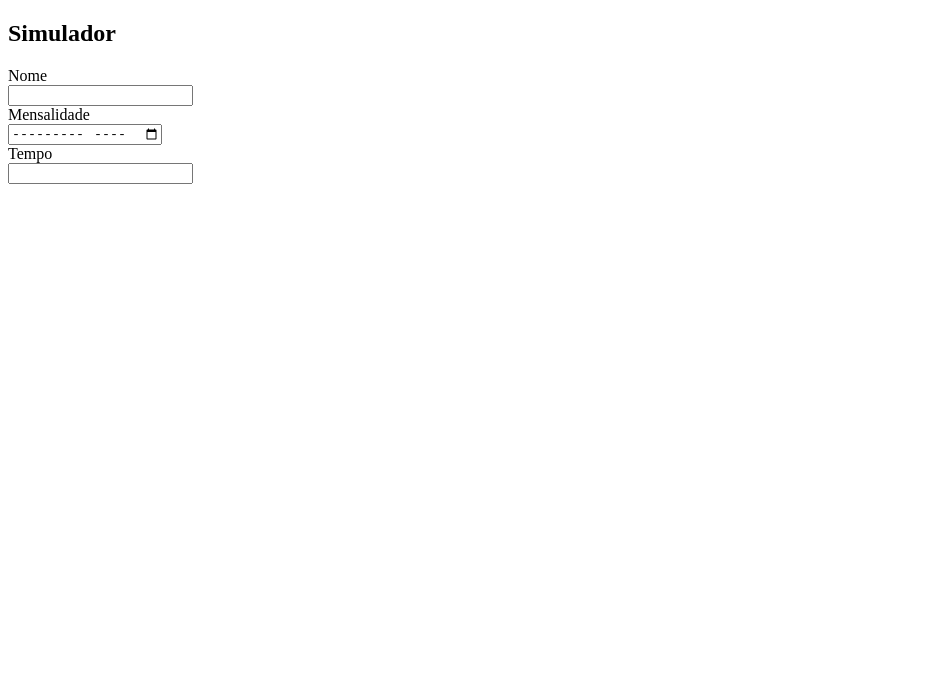
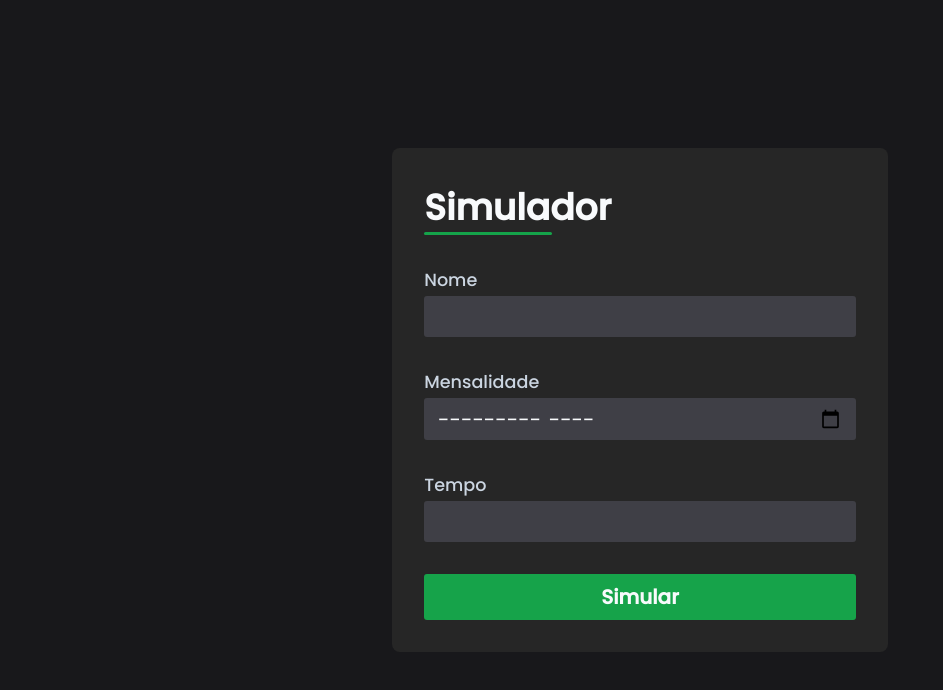
Before and after one commit to miguelmendi/Test-Frontend, a plain HTML site: page ciclic/index.html in a window 1280 px wide. Shown: the whole page, without its empty margins (0-943 px from the left). Drawn offline with Linux system fonts and the light colour scheme.

Commit message:
Terminando a parte do CSS do simulador de juros

```diff
--- a/ciclic/assets/css/style.css
+++ b/ciclic/assets/css/style.css
@@ -0,0 +1,123 @@
+@import url('https://fonts.googleapis.com/css2?family=Poppins:wght@100;200;300;400;500&family=Roboto:wght@400;700&display=swap');
+
+* {
+  font-family: "Poppins", sans-serif;
+  margin: 0;
+  padding: 0;
+  box-sizing: border-box;
+}
+
+body {
+  display: flex;
+  align-items: center;
+  justify-content: center;
+  width: 100%;
+  height: 100vh;
+  background-color: #18181b;
+}
+
+#container {
+  display: flex;
+  align-items: center;
+}
+
+.calculator {
+  display: flex;
+  flex-direction: column;
+  gap: 2rem;
+  padding: 2rem;
+  color: #f8fafc;
+  background-color: #262626;
+  border-radius: 8px;
+}
+
+.form {
+  display: flex;
+  flex-direction: column;
+  gap: 2rem;
+}
+
+.title {
+  font-size: 2.25rem;
+  position: relative;
+}
+
+.title::after {
+  position: absolute;
+  content: "";
+  background-color: #15a34a;
+  width: 8rem;
+  height: 3px;
+  bottom: 0;
+  left: 0;
+  border-radius: 3px;
+}
+
+.input-box label {
+  font-size: 1.1rem;
+  color: #cbd5e1;
+  font-weight: 500;
+}
+
+.input-field {
+  display: flex;
+  align-items: center;
+  justify-content: space-between;
+  background-color: #3f3f46;
+  padding: 0.3rem;
+  border-radius: 3px;
+  margin-top: 3px;
+}
+
+.input-field input {
+  background-color: transparent;
+  border: none;
+  width: 100%;
+  font-size: 1.3rem;
+  color: #f8fafc;
+  padding: 0 0.5rem;
+}
+
+.input-field input::-webkit-inner-spin-button,
+.input-field input::-webkit-outer-spin-button {
+  appearance: none;
+}
+
+.input-field input:focus {
+  outline: none;
+}
+
+.calcular {
+  border: none;
+  font-size: 1.25rem;
+  font-weight: bold;
+  background-color: #16a34a;
+  color: #f8fafc;
+  padding: 0.5rem 0;
+  border-radius: 3px;
+  cursor: pointer;
+}
+
+.result {
+  display: flex;
+  gap: 2rem;
+  align-items: center;
+  border-top: 1px solid #ffffff34;
+  padding: 0.75 0;
+}
+
+.tmi {
+  display: flex;
+  align-items: center;
+  flex-direction: column;
+  font-size: 2.25rem;
+}
+
+.tmi span:last-child {
+  font-size: 0.875rem;
+  color: #cbd5e1;
+}
+
+.hidden {
+  display: none;
+}
--- a/ciclic/index.html
+++ b/ciclic/index.html
@@ -8,9 +8,10 @@
 </head>
 <body>
   <main id="container">
-    <section></section>
+
 
     <section class="calculator">
+      <form class="form">
         <h1 class="title">Simulador</h1>
 
         <div class="input-box">
@@ -31,6 +32,19 @@
             <input type="text" id="text" required>
           </div>
         </div>
+
+        <button class="calcular">Simular</button>
+
+        <div class="infos hidden">
+          <div class="result">
+            <div class="tmi">
+              <span class="value"></span>
+              <span>sdasdasdas</span>
+            </div>
+
+          </div>
+        </div>
+      </form>
     </section>
   </main>
 </body>
```
Lines whose indentation alone changed are shown as unchanged.
